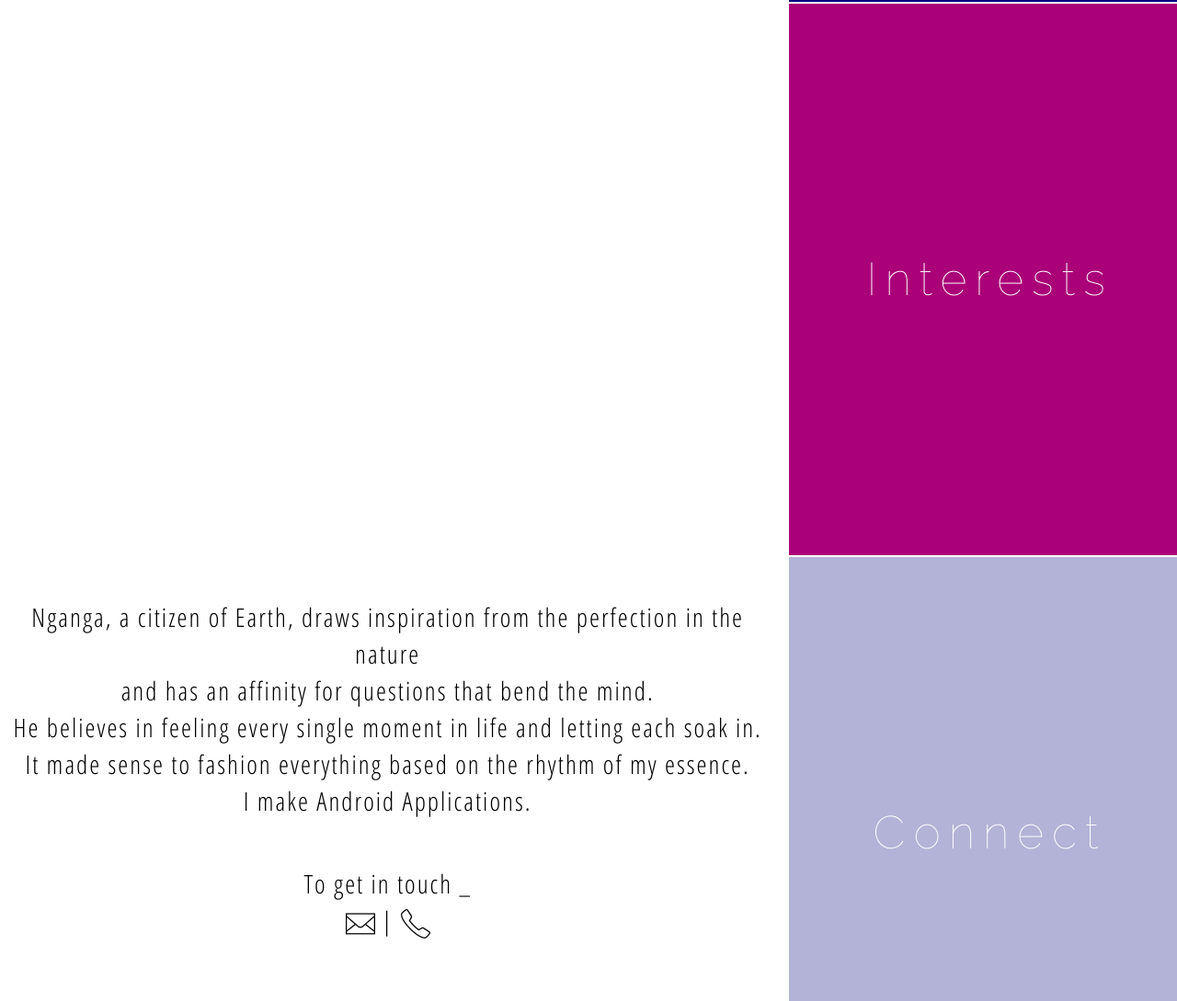
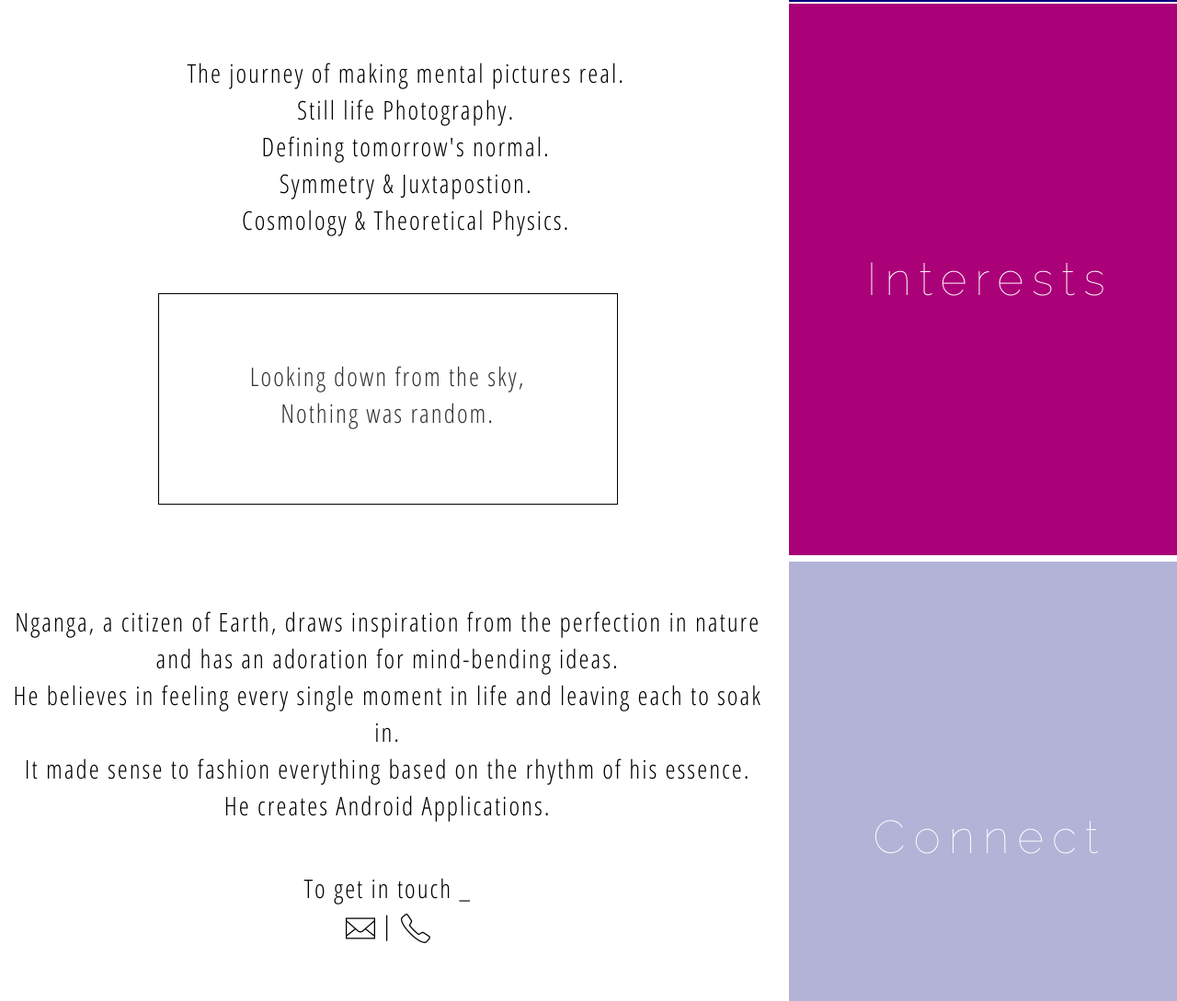
Before and after one commit to martnga/martnga.github.io, a plain HTML site: page index.html in a window 1280 px wide. Shown: the part 1200-2289 px from the top of the page at 92% size. Drawn offline with Linux system fonts and the light colour scheme; a web font is replaced by a local one.

Commit message:
Added interests

```diff
--- a/css/style.css
+++ b/css/style.css
@@ -123,6 +123,30 @@ margin-left: 2px;
   justify-content: center;
 }
 
+#interests ul {
+	list-style-type: none;
+  color: black;
+	text-align: center;
+	font-size: 28px;
+	letter-spacing: 2px;
+	font-family: 'Open Sans Condensed', sans-serif;
+	margin-top: 55px
+}
+
+#interests_box{
+ border: 1px solid #000;
+	height: 230px;
+	width: 500px;
+	margin:  60px auto;
+	text-align: center;
+	display: flex;
+  align-items: center;
+  justify-content: center;
+	font-size: 28px;
+	letter-spacing: 2px;
+	font-family: 'Open Sans Condensed', sans-serif;
+}
+
 #connect {
   color: black;
 	text-align: center;
--- a/index.html
+++ b/index.html
@@ -52,7 +52,7 @@
 
 			<div id="about">
 
-				<a href="#">
+				<a href="#connect">
 
 					<p id="nganga" class="heading">
 					<u>MARTIN</u> <br>
@@ -100,7 +100,26 @@
 
     <div class="col-xs-12 col-md-8" id="interests">
 
+
+				<ul>
+					<li>The journey of making mental pictures real.</li>
+					<li>Still life Photography.</li>
+					<li>Defining tomorrow's normal.</li>
+					<li>Symmetry  &amp; Juxtapostion.</li>
+					<li>Cosmology &amp; Theoretical Physics.</li>
+			</ul>
+
+			<div id="interests_box">
+				<p>
+				 Looking down from the sky, <br>
+					Nothing was random.
+				</p>
+
+			</div>
+
+
 		 </div>
+
     <div class="col-xs-6 col-md-4"  id="interest_title">
 			 <span>Interests</span>
 		 </div>
@@ -115,7 +134,7 @@
 
     <div class="col-xs-12 col-md-8" id="connect">
 
-			<p>Nganga, a citizen of Earth, draws inspiration from the perfection in the nature <br> and has an affinity for questions that bend the mind. <br> He believes in feeling every single moment in life and letting each soak in. <br> It made sense to fashion everything  based on the rhythm of my essence.<br> I make Android Applications.
+			<p>Nganga, a citizen of Earth, draws inspiration from the perfection in nature <br> and has an adoration for mind-bending ideas. <br> He believes in feeling every single moment in life and leaving each to soak in. <br> It made sense to fashion everything  based on the rhythm of his essence.<br> He creates Android Applications.
 			</p> <br>
 			<p> To get in touch _ <br>
 				<a href="mailto:mtnjoroge@gmail.com"><img src="images/message.png" id="email"> </a>|
@@ -135,7 +154,7 @@
 <!--		Footer-->
 
 		<div class="col-xs-12 col-md-12" id="footer">
-<!--		someday in the near future this will make sense-->
+<!--		Remember today when you became a real martian -->
 
 			<p class="africa">Made on Terra, KE.</p>
 			<p class="copyright">ad infinitum &#169;</p>
```
